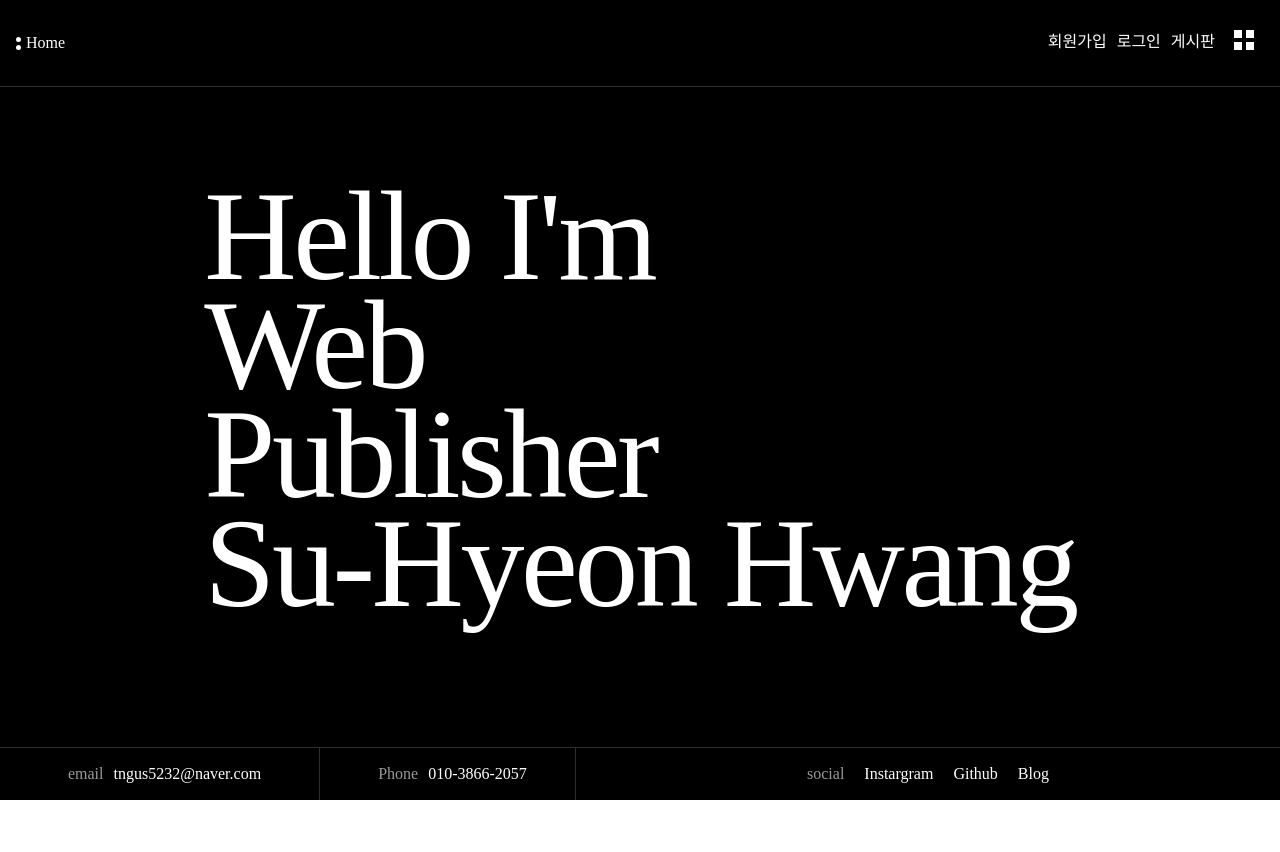
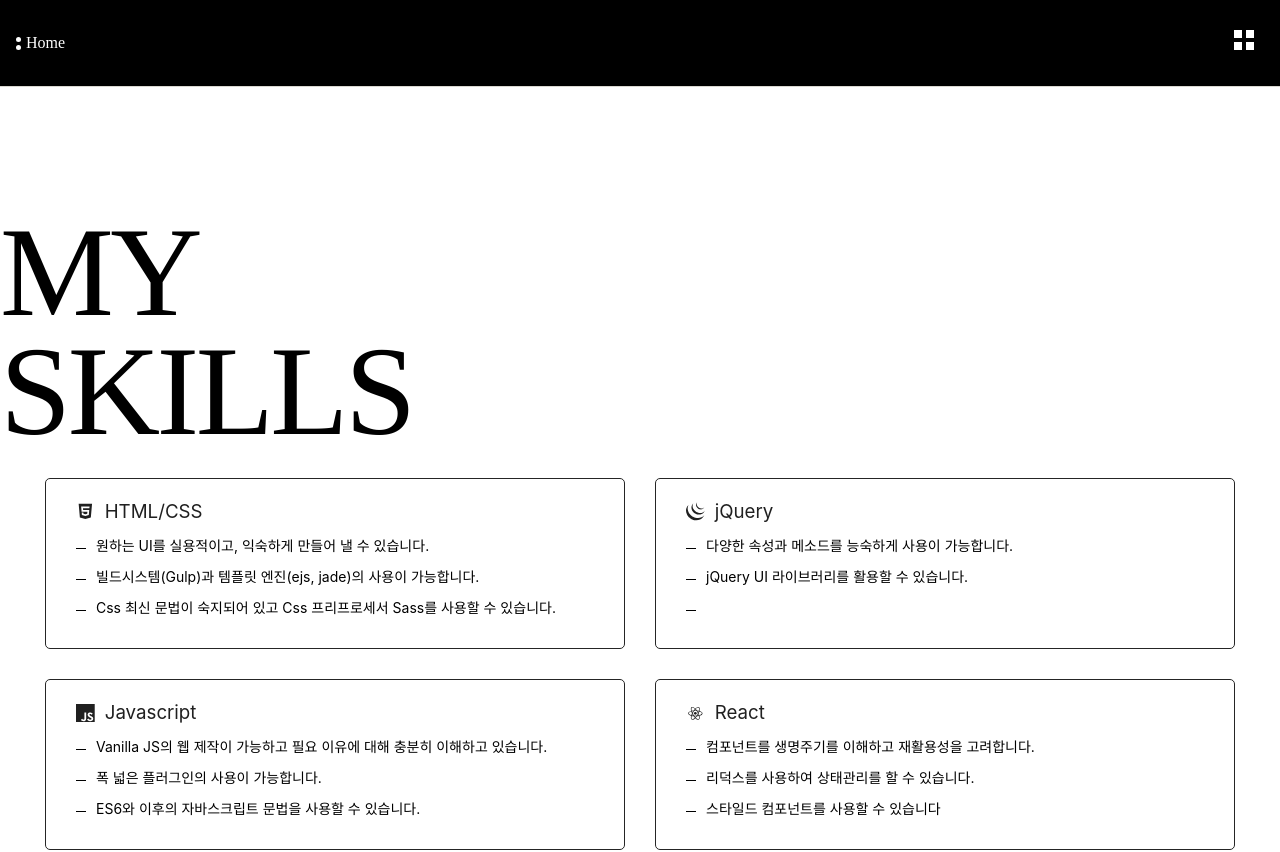
Before and after one commit to definitely92/react-portfoilo, a React (Create React App) app: page /#/skill in a window 1280 px wide. Before the commit this address led to /. Shown: the top 852 px of the page. Before the commit the page ends 800 px from the top, so only its background shows below. Built offline with nearby package versions, Linux system fonts and the light colour scheme; a web font is replaced by a local one.

Commit message:
Fix : git 재배포

```diff
--- a/src/App.js
+++ b/src/App.js
@@ -1,4 +1,4 @@
-import { BrowserRouter as Router, Routes, Route } from "react-router-dom";
+import { HashRouter as Router, Routes, Route } from "react-router-dom";
 import Main from "./pages/Main";
 import About from "./pages/About";
 import Reference from "./pages/Reference";
@@ -10,7 +10,7 @@ import Contact from "./pages/Contact";
 
 function App() {
   return (
-    <Router basename={process.env.PUBLIC_URL}>
+    <Router>
       <Routes>
         <Route exact path="/" element={<Main />} />
         <Route path="/about" element={<About />} />
--- a/src/components/Header.js
+++ b/src/components/Header.js
@@ -33,7 +33,7 @@ const Header = ({ info }) => {
       </Sidebar>
       <div className="header__inner">
         <div className="header__inner__port">
-          <Link to={process.env.PUBLIC_URL + "/"}>Home</Link>
+          <Link to="/">Home</Link>
         </div>
         <div className="header__inner__menu">
           <button onClick={() => handleMenuOpen()} className="menuBtn">
@@ -41,7 +41,7 @@ const Header = ({ info }) => {
           </button>
         </div>
       </div>
-      <div className="header__nav demo">
+      {/* <div className="header__nav demo">
         <ul>
           <li>
             <Link to="/">회원가입</Link>
@@ -53,7 +53,7 @@ const Header = ({ info }) => {
             <Link to="/">게시판</Link>
           </li>
         </ul>
-      </div>
+      </div> */}
       <div className="header__info" id={info}>
         <div>
           <h4>email</h4>
```
Also changed, not shown: public/img/aboutImg1.jpeg (added).
